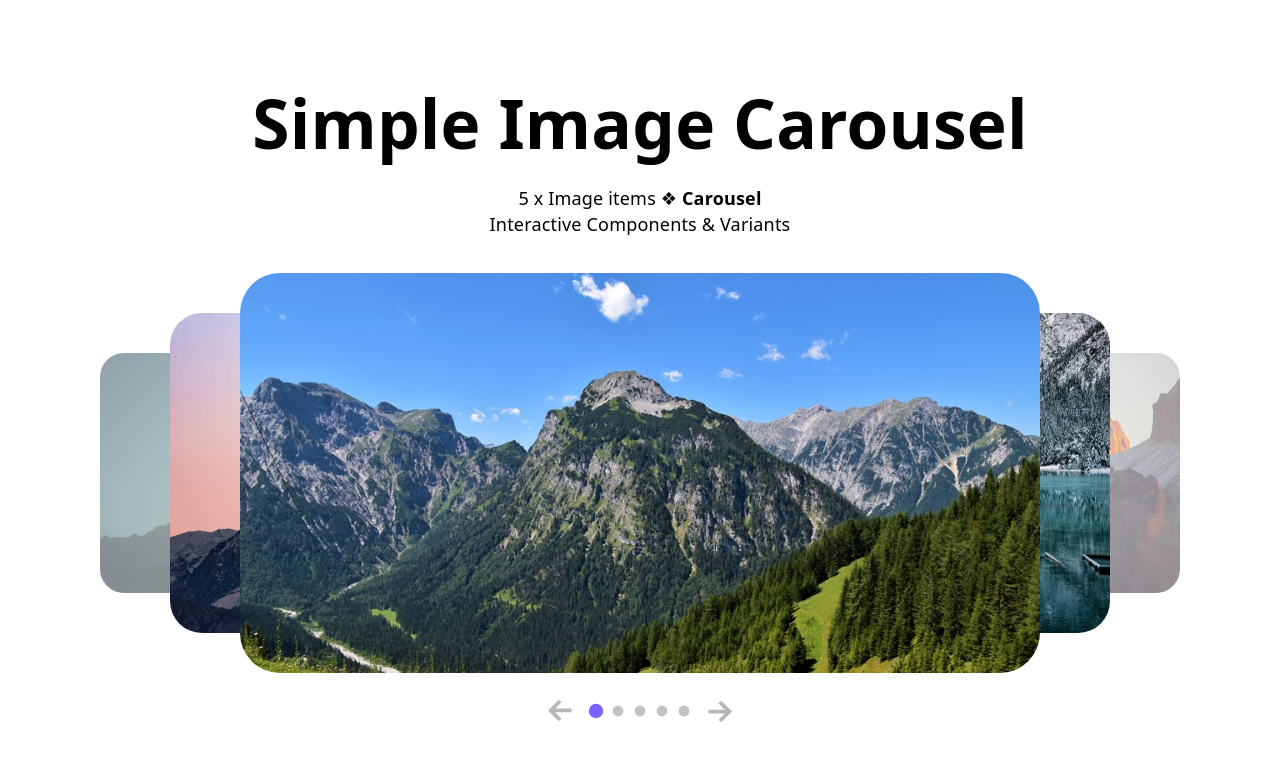
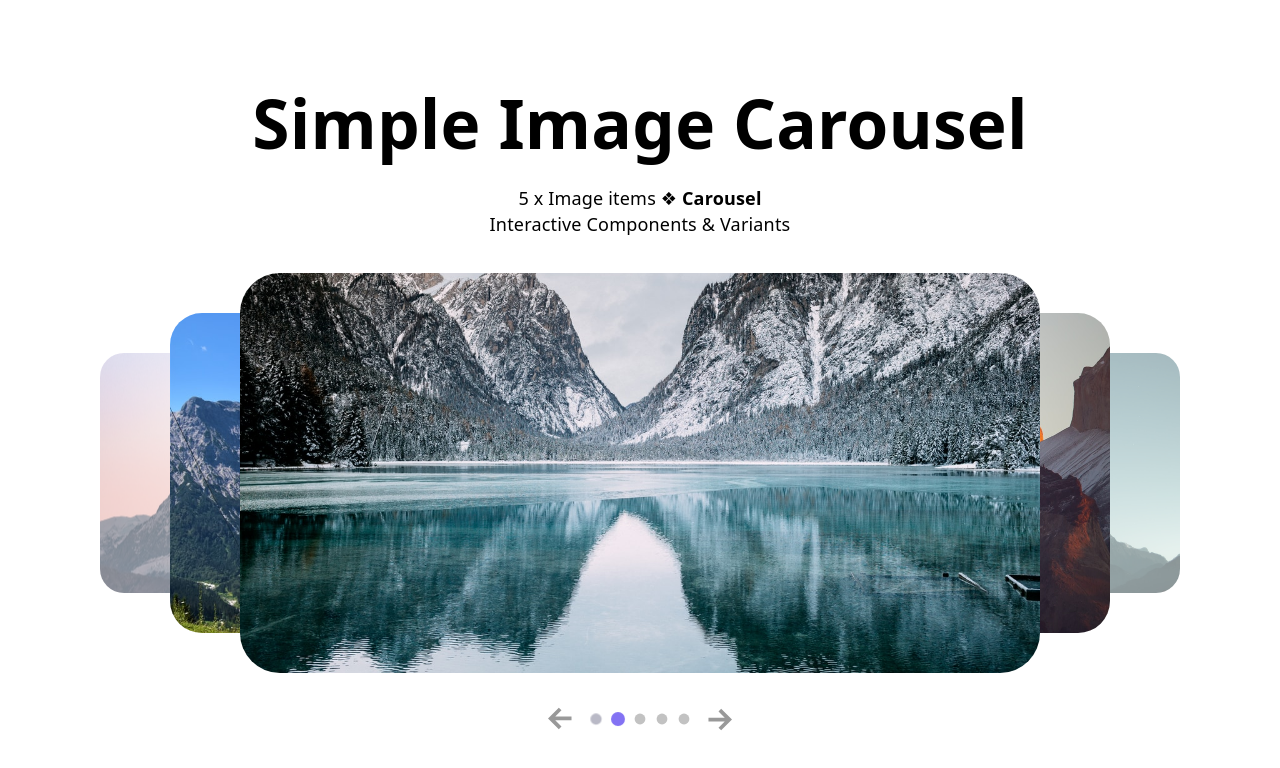
Before and after one commit to ruchirajkarki/aitc-carousel, a React (Vite) app: page / in a window 1280 px wide. Shown: the top 768 px of the page. Built offline with nearby package versions, Linux system fonts and the light colour scheme.

Commit message:
feat: enhance carousel controls and add auto-slide functionality (#7)

```diff
--- a/src/components/carousel/carousel-control.tsx
+++ b/src/components/carousel/carousel-control.tsx
@@ -6,7 +6,10 @@ export const CarouselControls = () => {
     const { goToNextSlide, goToPreviousSlide, goToSlide, images, activeImage } =
         useCarousel()
     return (
-        <div className="flex items-center justify-center gap-(--carousel-dot-gap)">
+        <div
+            className="flex items-center justify-center gap-(--carousel-dot-gap)"
+            style={{ padding: 'var(--carousel-dot-wrapper-p)' }}
+        >
             <button
                 type="button"
                 aria-label="Previous slide"
@@ -15,8 +18,11 @@ export const CarouselControls = () => {
             >
                 <Icon
                     name="arrow"
-                    className="size-(--carousel-arrow-size) opacity-70 transition-opacity duration-300 group-hover:opacity-100 group-focus-visible:opacity-100 motion-reduce:transition-none"
-                    style={{ transitionDuration: 'var(--carousel-duration)' }}
+                    className="size-(--carousel-arrow-size) transition-colors duration-300 group-hover:text-(--carousel-arrow-hover) group-focus-visible:text-(--carousel-arrow-hover) motion-reduce:transition-none"
+                    style={{
+                        color: 'var(--carousel-arrow)',
+                        transitionDuration: 'var(--carousel-duration)'
+                    }}
                     aria-hidden="true"
                 />
             </button>
@@ -43,8 +49,11 @@ export const CarouselControls = () => {
             >
                 <Icon
                     name="arrow"
-                    className="size-(--carousel-arrow-size) rotate-180 opacity-70 transition-opacity duration-300 group-hover:opacity-100 group-focus-visible:opacity-100 motion-reduce:transition-none"
-                    style={{ transitionDuration: 'var(--carousel-duration)' }}
+                    className="size-(--carousel-arrow-size) rotate-180 transition-colors duration-300 group-hover:text-(--carousel-arrow-hover) group-focus-visible:text-(--carousel-arrow-hover) motion-reduce:transition-none"
+                    style={{
+                        color: 'var(--carousel-arrow)',
+                        transitionDuration: 'var(--carousel-duration)'
+                    }}
                     aria-hidden="true"
                 />
             </button>
--- a/src/components/carousel/carousel.tsx
+++ b/src/components/carousel/carousel.tsx
@@ -36,6 +36,12 @@ export const Carousel = ({ images, className, ...props }: CarouselProps) => {
 const CarouselContent = ({ className, ...props }: ComponentProps<'div'>) => {
     const { images, activeIndex, goToPreviousSlide, goToNextSlide } =
         useCarousel()
+
+    // auto switch slides every 5 seconds
+    useEffect(() => {
+        const interval = setInterval(goToNextSlide, 5000)
+        return () => clearInterval(interval)
+    }, [goToNextSlide])
 
     // Global Keyboard keys for Navigation, left and right
     useEffect(() => {
@@ -120,16 +126,16 @@ const CarouselContent = ({ className, ...props }: ComponentProps<'div'>) => {
 
         switch (distance) {
             case 1:
-                translateX = 'calc(-50% + 150px)'
+                translateX = 'calc(-50% + var(--carousel-slide-offset-1))'
                 break
             case 2:
-                translateX = 'calc(-50% + 300px)'
+                translateX = 'calc(-50% + var(--carousel-slide-offset-2))'
                 break
             case -1:
-                translateX = 'calc(-50% - 150px)'
+                translateX = 'calc(-50% - var(--carousel-slide-offset-1))'
                 break
             case -2:
-                translateX = 'calc(-50% - 300px)'
+                translateX = 'calc(-50% - var(--carousel-slide-offset-2))'
                 break
         }
 
@@ -162,7 +168,10 @@ const CarouselContent = ({ className, ...props }: ComponentProps<'div'>) => {
                             <img
                                 src={image.url}
                                 alt={image.alt ?? 'Carousel image'}
-                                className="size-full object-cover rounded-(--carousel-radius)"
+                                className="size-full object-cover"
+                                style={{
+                                    borderRadius: 'var(--carousel-radius)'
+                                }}
                                 draggable={false}
                             />
                         </div>
--- a/src/index.css
+++ b/src/index.css
@@ -61,6 +61,10 @@ button {
     --carousel-offset-2: 45%; /* Far Position Offset */
     --carousel-hidden-offset: 80%; /* Hidden Position Offset */
 
+    /* slide positioning offsets (responsive) */
+    --carousel-slide-offset-1: 150px; /* Near slide offset */
+    --carousel-slide-offset-2: 300px; /* Far slide offset */
+
     /* controls */
     --carousel-dot-wrapper-p: 8px;
     --carousel-dot-size: 12px;
@@ -84,6 +88,10 @@ button {
         --carousel-card-h: 300px; /* Center Card Height */
         --carousel-radius: 30px; /* Corner Radius */
 
+        /* slide positioning offsets */
+        --carousel-slide-offset-1: 100px; /* Near slide offset */
+        --carousel-slide-offset-2: 200px; /* Far slide offset */
+
         /* controls */
         --carousel-dot-wrapper-p: 6px;
         --carousel-dot-size: 10px;
@@ -100,6 +108,10 @@ button {
         --carousel-card-h: 180px; /* Center Card Height */
         --carousel-radius: 20px; /* Corner Radius */
 
+        /* slide positioning offsets */
+        --carousel-slide-offset-1: 50px; /* Near slide offset */
+        --carousel-slide-offset-2: 100px; /* Far slide offset */
+
         /* controls */
         --carousel-dot-wrapper-p: 4px;
         --carousel-dot-size: 8px;
```
